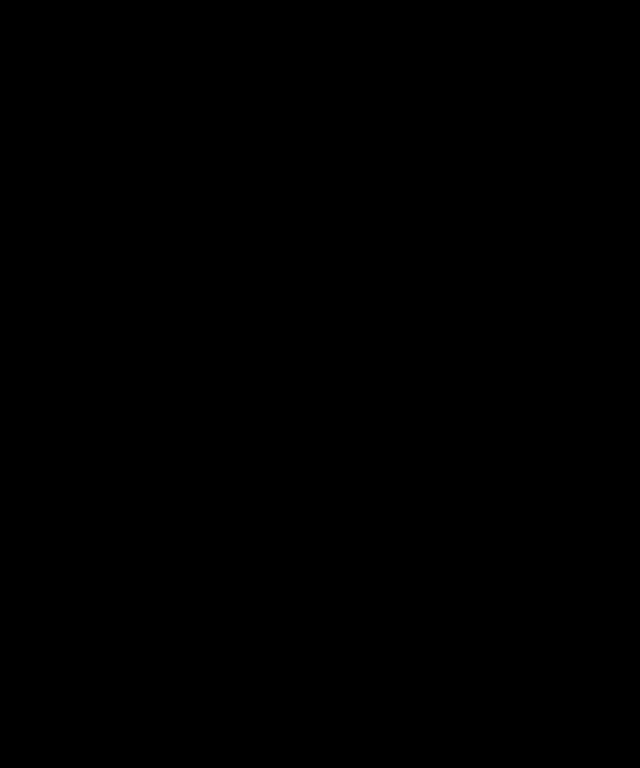
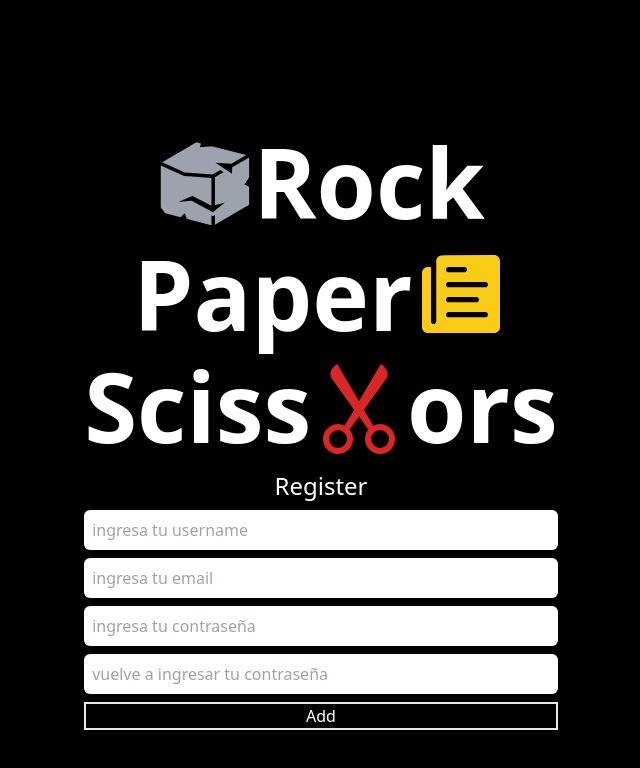
Before and after one commit to GuarU345/rock-paper-scissors, a React (Vite) app: page /signup in a window 1280 px wide. Before the commit this address had no page. Shown: the top 768 px of the page, without its empty margins (319-959 px from the left). Built offline with nearby package versions, Linux system fonts and the light colour scheme.

Commit message:
add react hook form to validate the register form

```diff
--- a/package.json
+++ b/package.json
@@ -15,8 +15,10 @@
     "postcss": "^8.4.27",
     "react": "^18.2.0",
     "react-dom": "^18.2.0",
+    "react-hook-form": "^7.45.4",
     "react-icons": "^4.10.1",
     "react-router-dom": "^6.15.0",
+    "sonner": "^0.6.2",
     "tailwindcss": "^3.3.3"
   },
   "devDependencies": {
--- a/src/App.css
+++ b/src/App.css
@@ -9,6 +9,11 @@
     height: 100%;
 }
 
+::-webkit-scrollbar {
+    display: none;
+}
+
+
 
 @media screen and (max-width:768px) {
     body {
--- a/src/App.tsx
+++ b/src/App.tsx
@@ -1,9 +1,11 @@
 import { BrowserRouter, Route, Routes } from "react-router-dom";
+import { Toaster } from "sonner";
 import "./App.css";
 import Home from "./pages/Home";
 import Game from "./pages/Game";
 import Room from "./pages/Room";
 import VsPlayer from "./pages/VsPlayer";
+import Register from "./pages/Auth/Register";
 
 function App() {
   return (
@@ -14,8 +16,10 @@
           <Route path="/game" element={<Game />} />
           <Route path="/vs" element={<VsPlayer />} />
           <Route path="/rooms" element={<Room />} />
+          <Route path="/signup" element={<Register />} />
         </Routes>
       </BrowserRouter>
+      <Toaster position="top-right" />
     </>
   );
 }
--- /dev/null
+++ b/src/pages/Auth/Register.tsx
@@ -0,0 +1,101 @@
+import { useEffect, useRef } from "react";
+import { useForm } from "react-hook-form";
+import { BsScissors } from "react-icons/bs";
+import { GiStoneBlock } from "react-icons/gi";
+import { IoIosPaper } from "react-icons/io";
+import { signup } from "../../services/auth";
+import { SignupBody } from "../../types";
+import { toast } from "sonner";
+
+const Register = () => {
+  const elementRef = useRef<HTMLDivElement>(null);
+  const {
+    register,
+    handleSubmit,
+    formState: { errors },
+    reset,
+  } = useForm();
+
+  const onSubmit = handleSubmit(async (data) => {
+    try {
+      await signup(data as SignupBody);
+      toast("Register Successfully");
+      reset();
+    } catch (error) {
+      toast("Something Bad");
+    }
+  });
+
+  useEffect(() => {
+    if (elementRef.current) {
+      const elementsToAppear =
+        elementRef.current?.querySelectorAll(".animate-appear");
+
+      elementsToAppear?.forEach((element) => {
+        element.classList.remove("opacity-0");
+      });
+    }
+  }, []);
+
+  return (
+    <div className="grid h-screen place-content-center">
+      <div
+        className="grid place-content-center text-center text-white text-6xl"
+        ref={elementRef}
+      >
+        <h1 className="font-bold flex justify-center mb-4 opacity-0 transition-opacity duration-1000 delay-900 ease-in animate-appear xl:text-8xl">
+          <span className="text-gray-400">
+            <GiStoneBlock />
+          </span>
+          Rock
+        </h1>
+        <h1 className="font-bold text-white  flex justify-center mb-4 opacity-0 transition-opacity duration-1000 delay-500 ease-in animate-appear xl:text-8xl">
+          Paper
+          <span>
+            <IoIosPaper className="text-yellow-400" />
+          </span>
+        </h1>
+        <h1 className="font-bold text-white  flex justify-center mb-4 opacity-0 transition-opacity duration-1000 delay-700 ease-in animate-appear xl:text-8xl">
+          Sciss
+          <span>
+            <BsScissors className="text-red-600" />
+          </span>
+          ors
+        </h1>
+        <h3 className="text-2xl mb-2">Register</h3>
+      </div>
+      <form className="flex flex-col gap-2" onSubmit={onSubmit}>
+        <input
+          className="outline-none rounded-md p-2"
+          placeholder="ingresa tu username"
+          {...register("name")}
+        />
+        <input
+          className="outline-none rounded-md p-2"
+          placeholder="ingresa tu email"
+          {...register("email")}
+        />
+        <input
+          className="outline-none rounded-md p-2"
+          placeholder="ingresa tu contraseña"
+          type="password"
+          {...register("password", { required: "contreña requerida" })}
+        />
+        <input
+          className="outline-none rounded-md p-2"
+          placeholder="vuelve a ingresar tu contraseña"
+          type="password"
+          {...register("passwordConfirm", {
+            required: "contraseña requerida",
+          })}
+        />
+        {errors.exampleRequired?.type === "required" && (
+          <span className="red">este campo es requerido</span>
+        )}
+        <button className="text-white border-2">Add</button>
+      </form>
+    </div>
+  );
+};
+
+export default Register;
--- /dev/null
+++ b/src/services/auth.ts
@@ -0,0 +1,11 @@
+import axios from "axios";
+import { SignupBody } from "../types";
+
+const API_URL = "http://127.0.0.1:8090/api/collections";
+
+const signup = async (body: SignupBody) => {
+  const { data } = await axios.post(`${API_URL}/users/records`, body);
+  return data;
+};
+
+export { signup };
```
Also changed, not shown: src/types.d.ts (+7 -0 lines), 1 other file (tests, documents, lock files or other folders).
